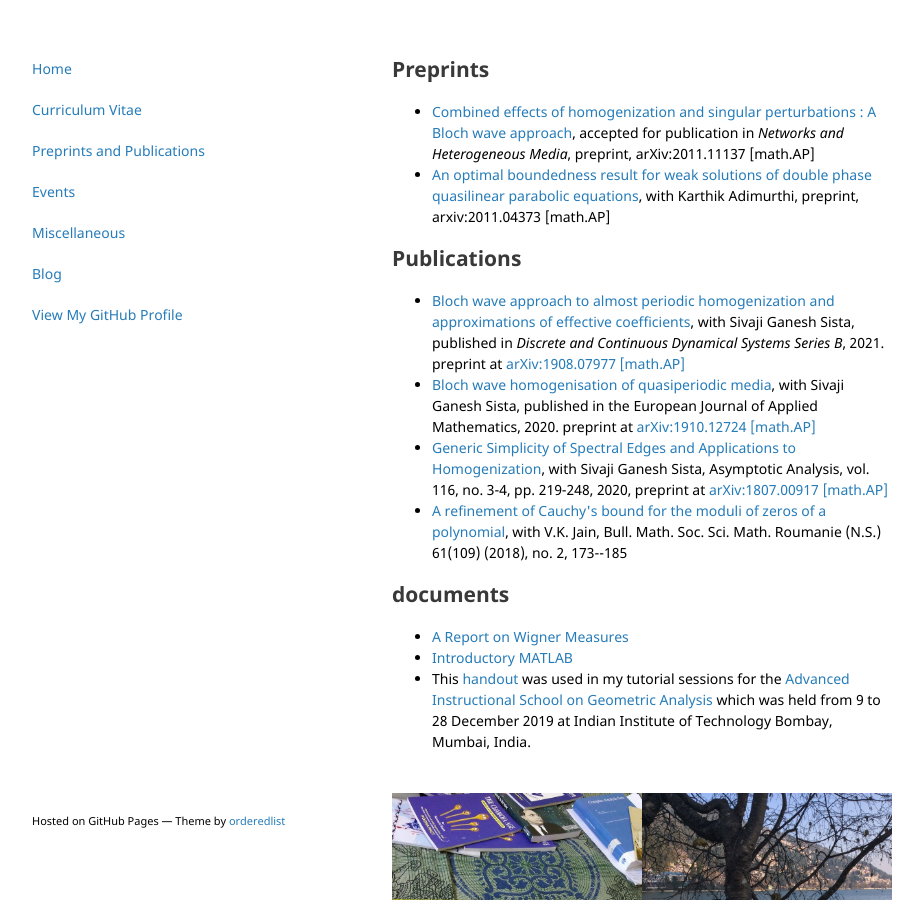
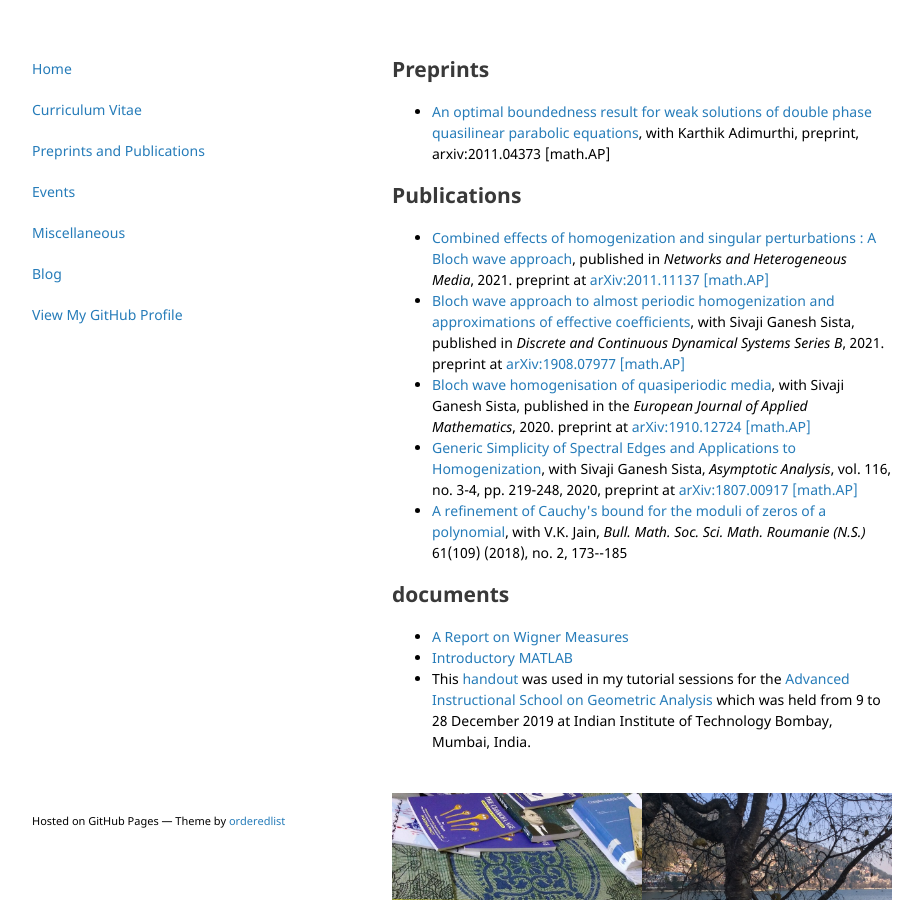
Before and after one commit to vivektewary/vivektewary.github.io, a Jekyll site: the page built from pubs.html, in a window 1280 px wide and 900 px high. Shown: the whole window, without its empty margins (178-1101 px from the left). Built offline with Jekyll 4.4.1, drawn with Linux system fonts in a browser that asks for light colours.

Commit message:
Update pubs.html

```diff
--- a/pubs.html
+++ b/pubs.html
@@ -5,16 +5,16 @@ title: Home
 
 <h2>Preprints</h2>
 <ul>
-<li><a href="https://arxiv.org/abs/2011.11137"style="text-decoration:none" target="_blank">Combined effects of homogenization and singular perturbations : A Bloch wave approach</a>, accepted for publication in <i>Networks and Heterogeneous Media</i>, preprint, arXiv:2011.11137 [math.AP]</li>
 <li><a href="https://arxiv.org/abs/2011.04373"style="text-decoration:none" target="_blank">An optimal boundedness result for weak solutions of double phase quasilinear parabolic equations</a>, with Karthik Adimurthi, preprint, arxiv:2011.04373 [math.AP]</li>
 </ul>
 <h2>Publications</h2>
 <ul>
+<li><a href="https://www.aimsciences.org/article/doi/10.3934/nhm.2021012" target="_blank">Combined effects of homogenization and singular perturbations : A Bloch wave approach</a>, published in <i>Networks and Heterogeneous Media</i>, 2021. preprint at <a href="https://arxiv.org/abs/2011.11137"style="text-decoration:none" target="_blank">arXiv:2011.11137 [math.AP]</a></li>
 <li><a href="https://www.aimsciences.org/article/doi/10.3934/dcdsb.2021119" target="_blank">Bloch wave approach to almost periodic homogenization and approximations of effective coefficients</a>, with Sivaji Ganesh Sista, published in <i>Discrete and Continuous Dynamical Systems Series B</i>, 2021. preprint at <a href="https://arxiv.org/abs/1908.07977" target="_blank"> arXiv:1908.07977 [math.AP]</a></li>
-<li><a href="https://doi.org/10.1017/S0956792520000352"style="text-decoration:none" target="_blank"> Bloch wave homogenisation of quasiperiodic media</a>, with Sivaji Ganesh Sista, published in the European Journal of Applied Mathematics, 2020. preprint at <a href="https://arxiv.org/abs/1910.12724" target="_blank">arXiv:1910.12724 [math.AP]</a></li>
-<li><a href="https://content.iospress.com/articles/asymptotic-analysis/asy191542"style="text-decoration:none" target="_blank"> Generic Simplicity of Spectral Edges and Applications to Homogenization</a>, with Sivaji Ganesh Sista, Asymptotic Analysis, vol. 116, no. 3-4, pp. 219-248, 2020, preprint at <a href="https://arxiv.org/abs/1807.00917"style="text-decoration:none" target="_blank"> arXiv:1807.00917 [math.AP]</a></li>
+<li><a href="https://doi.org/10.1017/S0956792520000352"style="text-decoration:none" target="_blank"> Bloch wave homogenisation of quasiperiodic media</a>, with Sivaji Ganesh Sista, published in the <i>European Journal of Applied Mathematics</i>, 2020. preprint at <a href="https://arxiv.org/abs/1910.12724" target="_blank">arXiv:1910.12724 [math.AP]</a></li>
+<li><a href="https://content.iospress.com/articles/asymptotic-analysis/asy191542"style="text-decoration:none" target="_blank"> Generic Simplicity of Spectral Edges and Applications to Homogenization</a>, with Sivaji Ganesh Sista, <i>Asymptotic Analysis</i>, vol. 116, no. 3-4, pp. 219-248, 2020, preprint at <a href="https://arxiv.org/abs/1807.00917"style="text-decoration:none" target="_blank"> arXiv:1807.00917 [math.AP]</a></li>
 <!--li><a href="https://ssmr.ro/bulletin/volumes/61-2/node7.html"style="text-decoration:none" target="_blank"> A refinement of Cauchy's bound for the moduli of zeros of a polynomial</a>, with V.K. Jain, Bull. Math. Soc. Sci. Math. Roumanie (N.S.) 61(109) (2018), no. 2, 173--185</li-->
-<li><a href="https://www.researchgate.net/publication/325951702_A_refinement_of_cauchy's_bound_for_the_moduli_of_zeros_of_a_polynomial"style="text-decoration:none" target="_blank"> A refinement of Cauchy's bound for the moduli of zeros of a polynomial</a>, with V.K. Jain, Bull. Math. Soc. Sci. Math. Roumanie (N.S.) 61(109) (2018), no. 2, 173--185</li>
+<li><a href="https://www.researchgate.net/publication/325951702_A_refinement_of_cauchy's_bound_for_the_moduli_of_zeros_of_a_polynomial"style="text-decoration:none" target="_blank"> A refinement of Cauchy's bound for the moduli of zeros of a polynomial</a>, with V.K. Jain, <i>Bull. Math. Soc. Sci. Math. Roumanie (N.S.)</i> 61(109) (2018), no. 2, 173--185</li>
 </ul>
 <h2>{{ "Documents" | downcase }}</h2>
 <ul>
```
